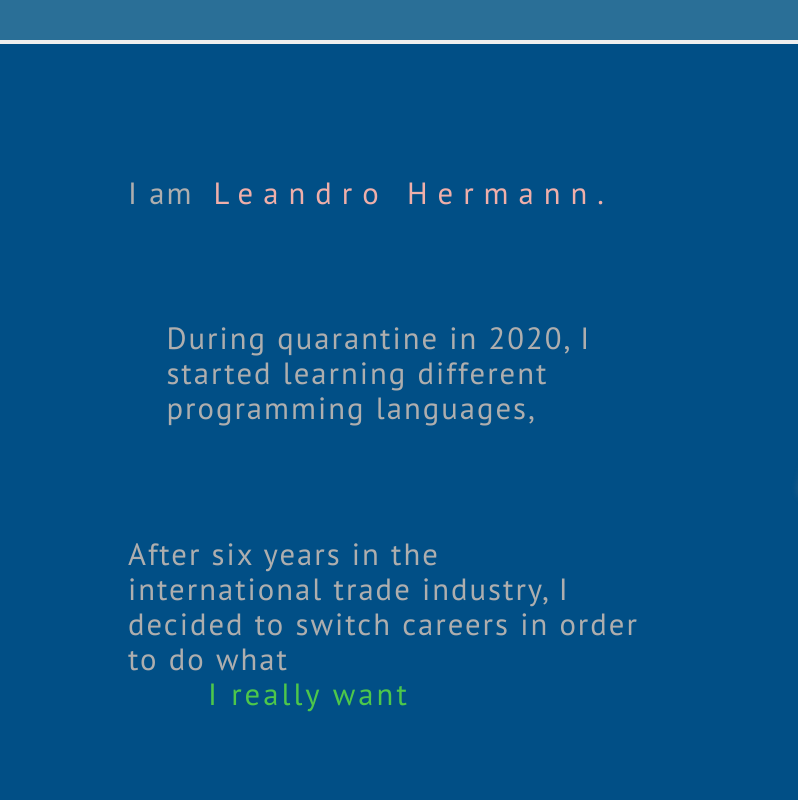
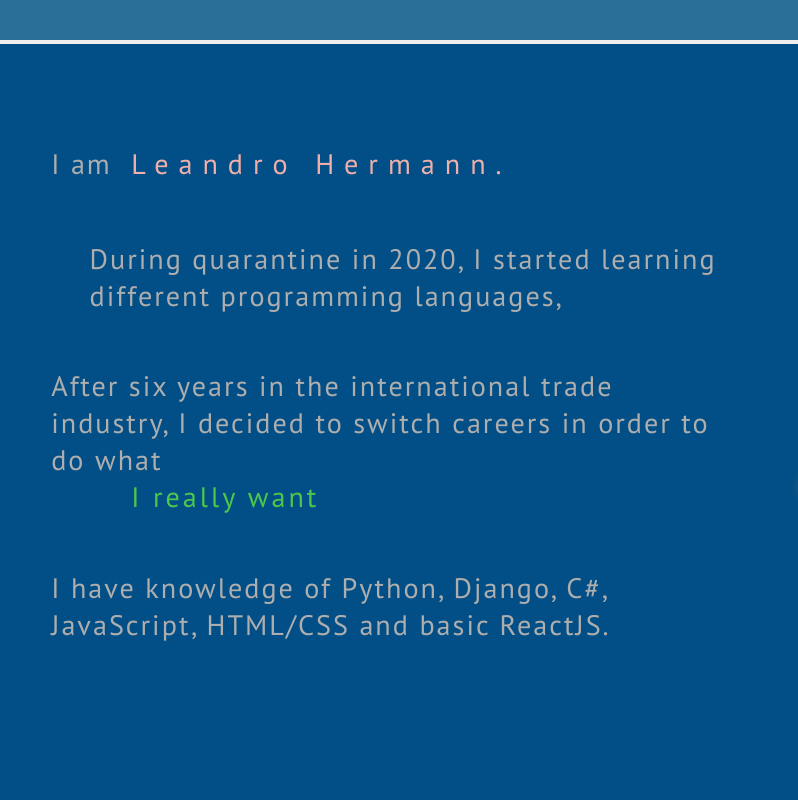
Before and after one commit to LhermannSauer/LhermannSauer.github.io, a plain HTML site: page index.html in a window 1280 px wide. Shown: the part 840-1640 px from the top of the page, 0-798 px from the left. Drawn offline with Linux system fonts and the light colour scheme; a web font is replaced by a local one.

Commit message:
Updated background text format

```diff
--- a/index.css
+++ b/index.css
@@ -20,7 +20,7 @@
   box-sizing: border-box;
   font-size: 62.5%;
   font-family: 'Arima Madurai', cursive;
-  color: #8a73b1;
+  color: #AAAAAA;
 }
 
 /* 1200px / 16px = 75em */
@@ -145,14 +145,14 @@
   height:auto;
 }
 #background-text p{
-  font-size: 2.4vmax;
-  padding: 5vh 10vw;
-  line-height: 3.50rem;
+  font-size: 2.2vmax;
+  padding: 1vmax 4vmax;
   letter-spacing:2px;
   color:#AEAEAE;
 }
 #background-text p:nth-child(2){
   margin-left: 3vw;
+  margin-top: 4vh;
 }
 #background img{
   width: 30vw;
--- a/index.html
+++ b/index.html
@@ -42,6 +42,7 @@
             <p>I am <span id='name'>Leandro Hermann.</span> </p>
             <p>During quarantine in 2020, I started learning different programming languages, </p>
             <p>After six years in the international trade industry, I decided to switch careers in order to do what <br><span class='stress color-stress'>I really want</span></p>
+            <p>I have knowledge of Python, Django, C#, JavaScript, HTML/CSS and basic ReactJS.</p>
           </div>
           <div id='photo'>
             <img src='https://i.ibb.co/HYrPn4M/1612827948123.jpg' id='profile-photo'>
```
